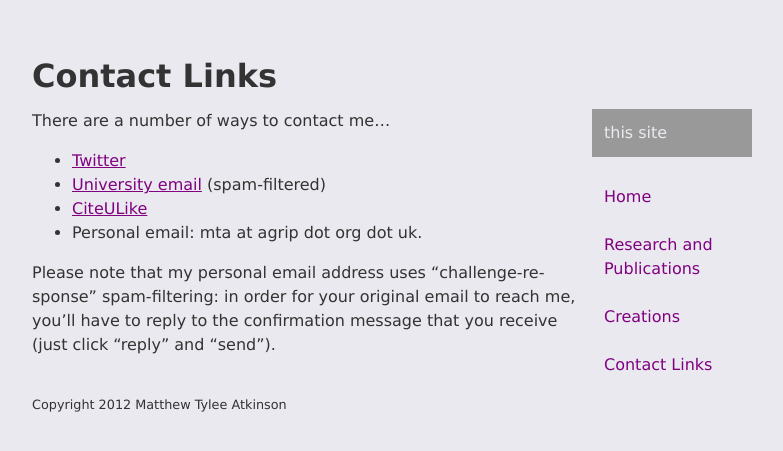
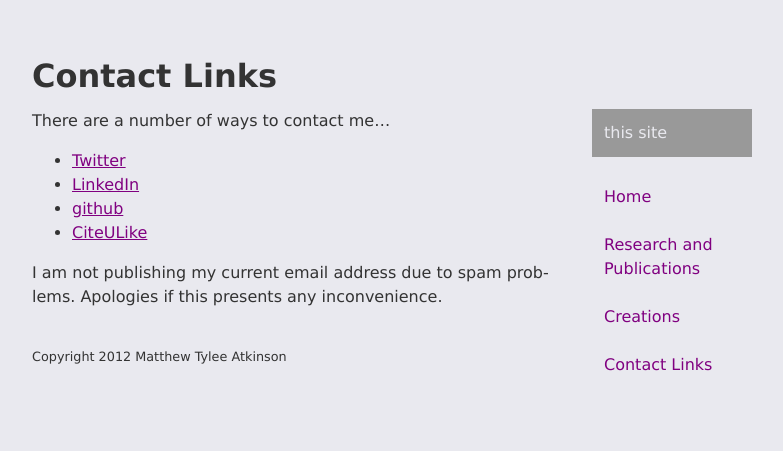
Before and after one commit to matatk/matatk.github.io, a Jekyll site: the page built from contact/index.markdown, in a window 1280 px wide. Shown: the top 451 px of the page, without its empty margins (248-1031 px from the left). Built offline with Jekyll 4.4.1, drawn with Linux system fonts in a browser that asks for light colours.

Commit message:
Update contact links and job description

```diff
--- a/contact/index.markdown
+++ b/contact/index.markdown
@@ -5,9 +5,9 @@ title: Contact Links
 
 There are a number of ways to contact me...
 
- * [Twitter](http://twitter.com/matatk/)
- * [University email](mailto:M.T.Atkinson@lboro.ac.uk) (spam-filtered)
- * [CiteULike](http://www.citeulike.org/user/matatk)
- * Personal email: mta at agrip dot org dot uk.
+ * [Twitter](http://twitter.com/matatk)
+ * [LinkedIn](http://linkedin.com/in/matatk)
+ * [github](http://github.com/matatk)
+ * [CiteULike](http://citeulike.org/user/matatk)
 
-Please note that my personal email address uses "challenge-response" spam-filtering: in order for your original email to reach me, you'll have to reply to the confirmation message that you receive (just click "reply" and "send").
+I am not publishing my current email address due to spam problems.  Apologies if this presents any inconvenience.
--- a/creations/index.markdown
+++ b/creations/index.markdown
@@ -5,7 +5,7 @@ title: Creations
 
 ## Software
 
- * [AGRIP AudioQuake and Level Description Language](http://agrip.org.uk/)--making Quake playable *and editable* by blind and vision-impaired gamers.
+ * [AGRIP AudioQuake and Level Description Language](http://agrip.org.uk)--making Quake playable *and editable* by blind and vision-impaired gamers.
 
 ### Small Software
 
@@ -14,4 +14,4 @@ title: Creations
 
 ## LaTeX
 
- * [gcite](http://www.ctan.org/tex-archive/help/Catalogue/entries/gcite.html)--citations in the German style.
+ * [gcite](http://www.ctan.org/pkg/gcite)--citations in the German style.
--- a/index.markdown
+++ b/index.markdown
@@ -1,5 +1,5 @@
 ---
 layout: home
 title: Matthew Tylee Atkinson
-abstract: I am a researcher working towards ubiquitous accessibility for information and communication technologies.  My main interest is developing means, such as user profiling techniques, to match people to forms of assistance and applying these in areas from web to game accessibility.
+abstract: I am an accessibility consultant, researcher and developer working towards ubiquitous accessibility for information and communication technologies.  My main interest is developing means, such as user profiling techniques, to match people to forms of assistance and applying these in areas from web to game accessibility.
 ---
--- a/research/index.markdown
+++ b/research/index.markdown
@@ -5,7 +5,7 @@ title: Research
 
 ## Background
 
-I am a research assistant on the [Sus-IT NDA-funded project](http://www.newdynamics.group.shef.ac.uk/sus-it.html) and student in the Computer Science department at Loughborough University.
+I am an Accessibility Consultant with [The Paciello Group](http://paciellogroup.com/).  Previously I was a research assistant on the [Sus-IT NDA-funded project](http://www.newdynamics.group.shef.ac.uk/sus-it.html) and student in the [Computer Science department at Loughborough University](http://www.cs.lboro.ac.uk/).
 
 ## Publications
 
```
